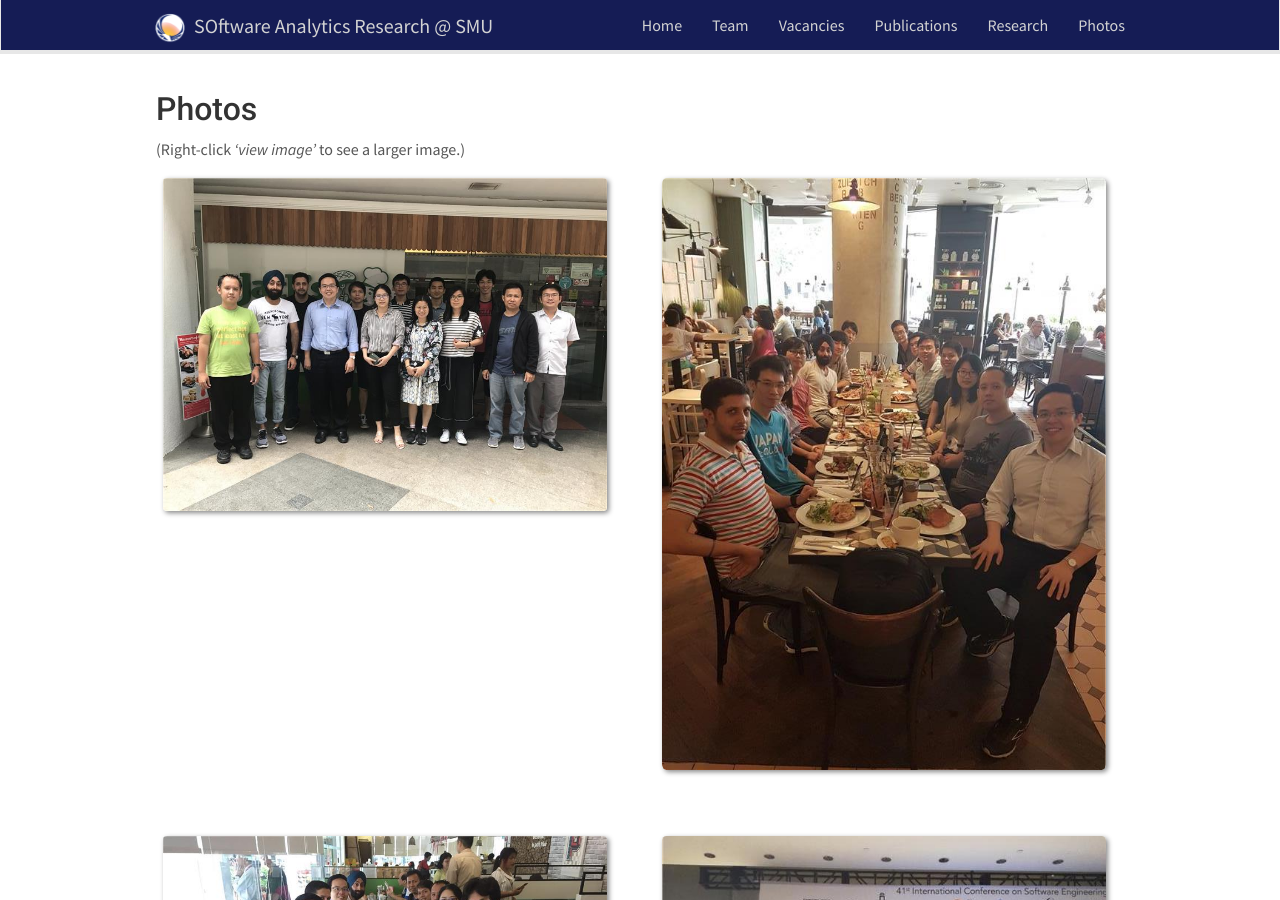
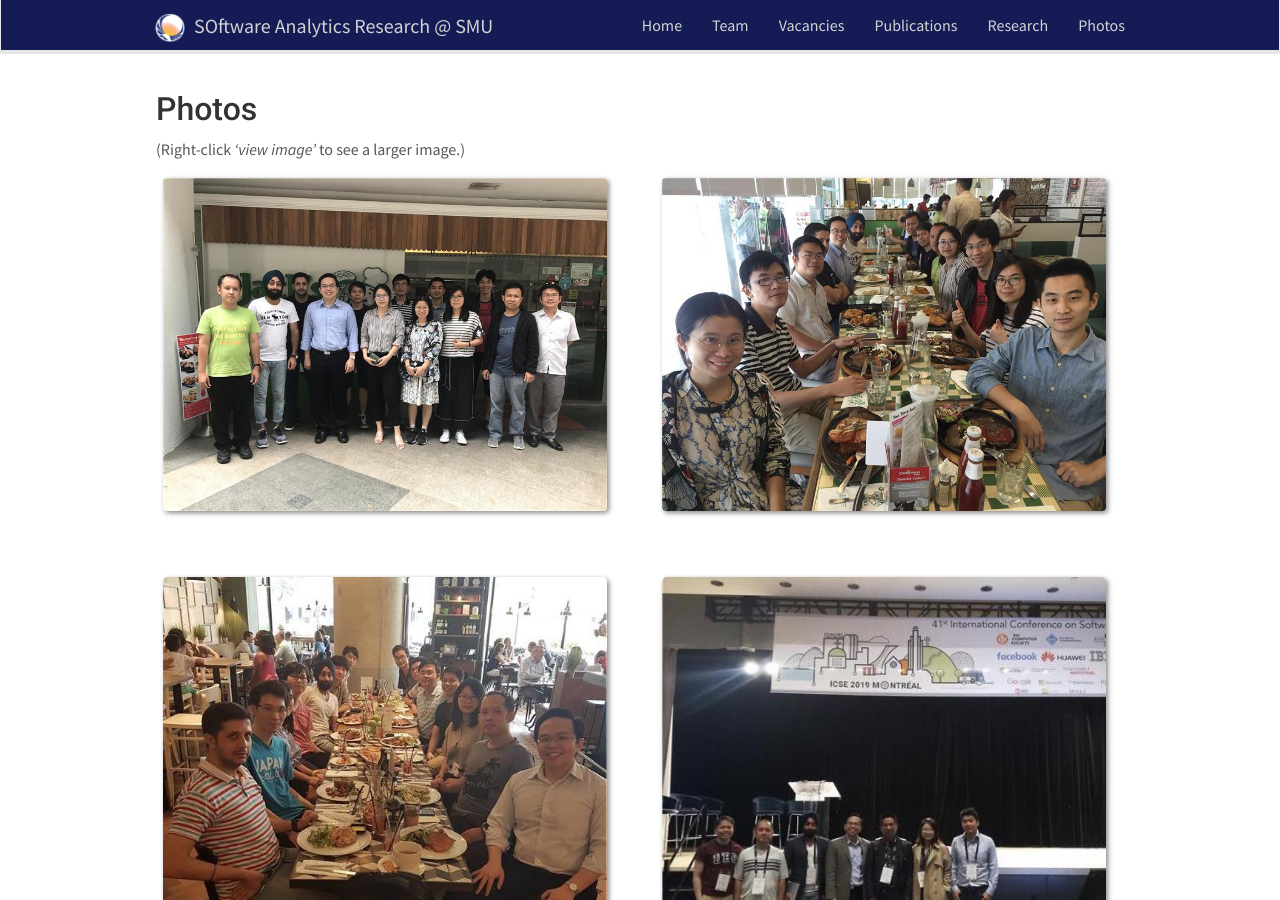
Before and after one commit to soarsmu/soarsmu.github.io, a Jekyll site: the page built from _pages/pictures.md, in a window 1280 px wide and 900 px high. Built offline with Jekyll 4.4.1, drawn with Linux system fonts in a browser that asks for light colours; nearby versions of some CDN libraries.

Commit message:
docs(pcitures): reformat images

```diff
--- a/_data/pictures.yml
+++ b/_data/pictures.yml
@@ -1,14 +1,11 @@
-
 - title: pic1_description
   image: team3.jpg
-- title: pic1_description
-  image: team1.jpg
-
 
 - title: pic1_description
   image: team2.jpg
 
-
+- title: pic1_description
+  image: team1.jpg
 
 - title: pic1_description
   image: icse2019.jpg
@@ -23,10 +20,10 @@
   image: GroupSIS.jpg
 
 - title: pic1_description
-  image: GroupDinner.jpg
+  image: SMU_SIS2.jpeg
 
 - title: pic1_description
-  image: SMU_SIS2.jpeg
+  image: GroupDinner.jpg
 
 - title: pic1_description
   image: SMU_SIS.jpeg
```
Also changed, not shown: images/picpic/Gallery/SMU_SIS.jpeg, images/picpic/Gallery/cat.jpeg (deleted), images/picpic/Gallery/cat2.jpeg (deleted), images/picpic/Gallery/icse2019.jpg, images/picpic/Gallery/team1.jpg, 8 other files.
